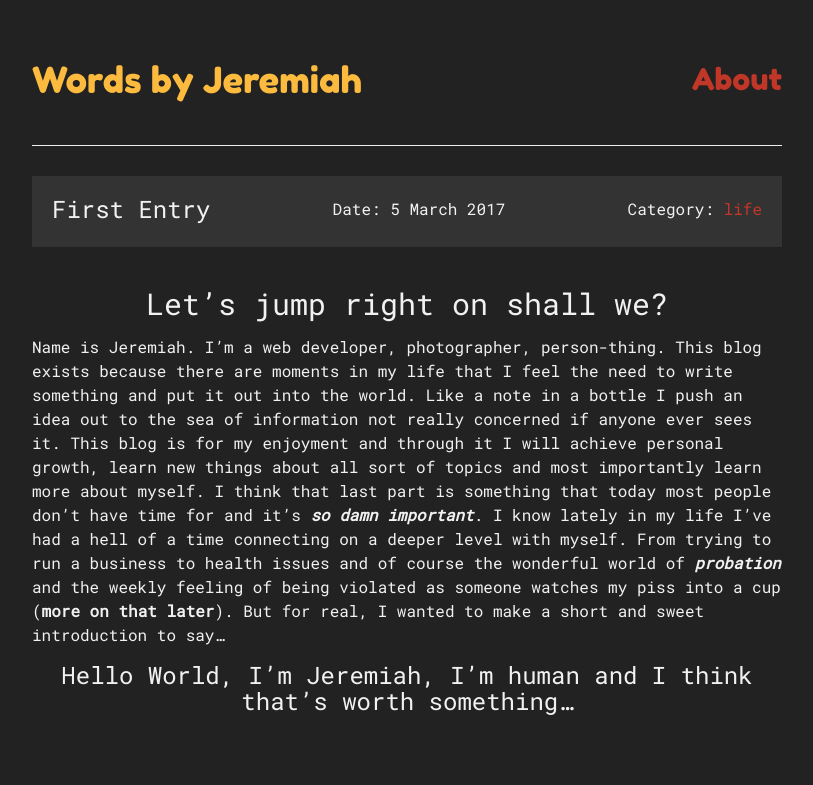
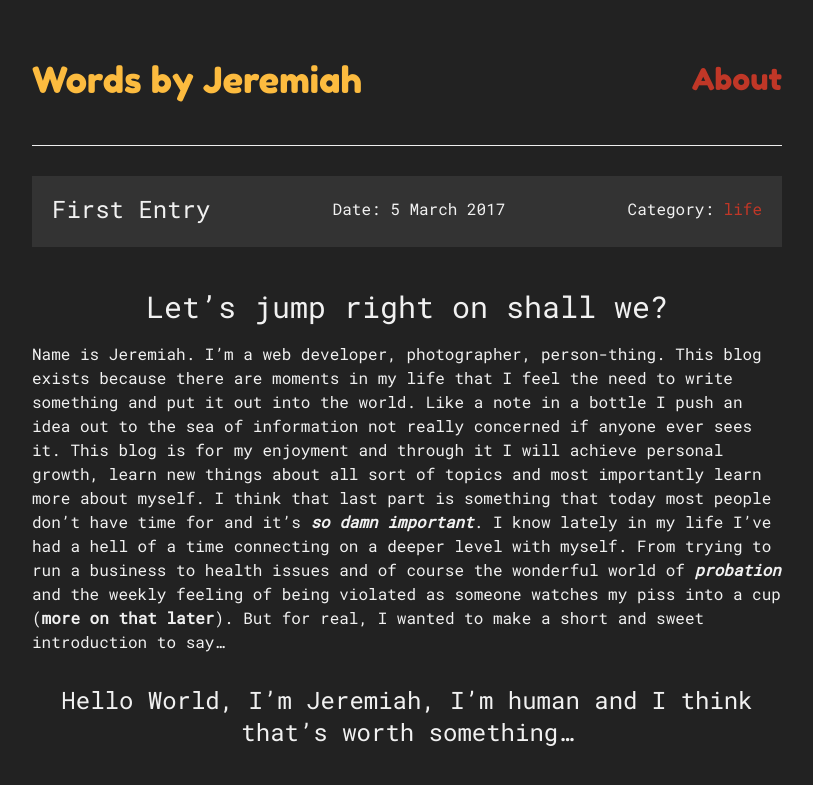
Before and after one commit to JWizerd/words, a Jekyll site: the page built from _posts/2017-03-05-first-entry.markdown, in a window 1280 px wide. Shown: the top 785 px of the page, without its empty margins (233-1046 px from the left). Built offline with Jekyll 4.4.1, drawn with Linux system fonts in a browser that asks for light colours.

Commit message:
post-content typography

```diff
--- a/assets/css/main.scss
+++ b/assets/css/main.scss
@@ -142,6 +142,18 @@ a.home:hover {
   text-align: center;
 }
 
+.post-content h2 {
+  line-height: 40px;
+}
+
+.post-content h3 {
+  line-height: 32px;
+}
+
+.post-content h3, .post-content h4, .post-content h2:not(:first-child) {
+  margin-top: 30px;
+}
+
 /** Syntax highlighting styles */
 .highlight { background: #fff; }
 .highlighter-rouge .highlight { background: #eef; }
@@ -204,3 +216,13 @@ a.home:hover {
 .highlight .vg { color: #008080; }
 .highlight .vi { color: #008080; }
 .highlight .il { color: #099; }
+
+@media all and (max-width: 630px) {
+  header *, .post-details h1 {
+    font-size: 1.2em;
+  }
+
+  .space-between-center-items {
+    flex-direction: column;
+  }
+}
```
